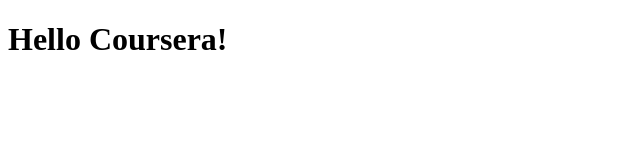
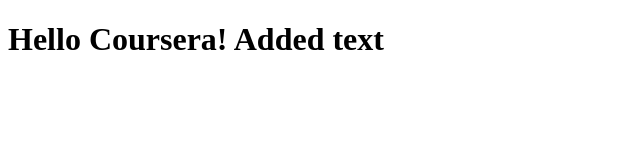
Before and after one commit to qitengyao/coursera_test, a plain HTML site: page site/index.html in a window 1280 px wide. Shown: the whole page, without its empty margins (0-640 px from the left). Drawn offline with Linux system fonts and the light colour scheme.

Commit message:
small changes to site/index.html

```diff
--- a/site/index.html
+++ b/site/index.html
@@ -4,6 +4,6 @@
 	<title>Hello Coursera!</title>
 </head>
 <body>
-<h1>Hello Coursera!</h1>
+<h1>Hello Coursera! Added text</h1>
 </body>
 </html>
```
